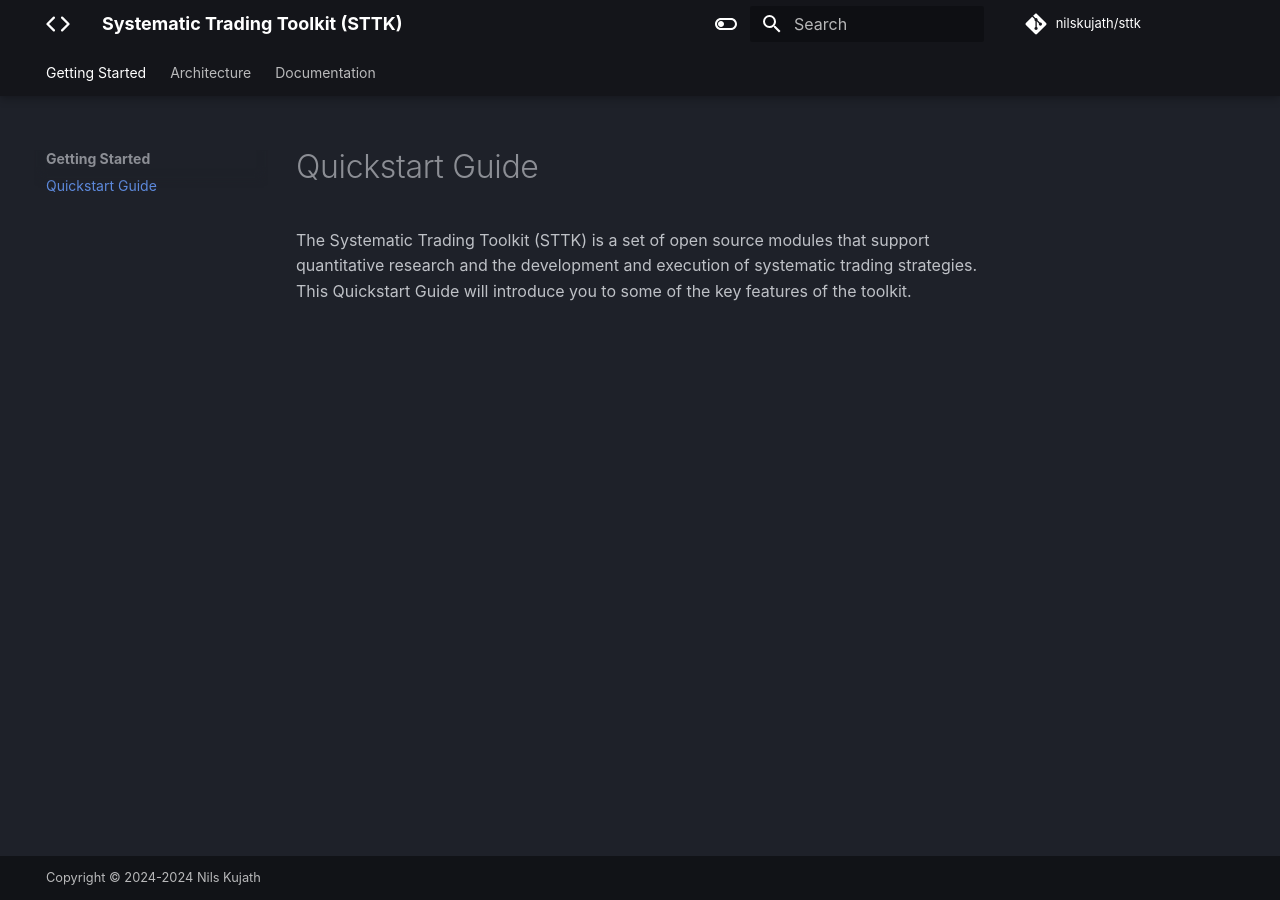
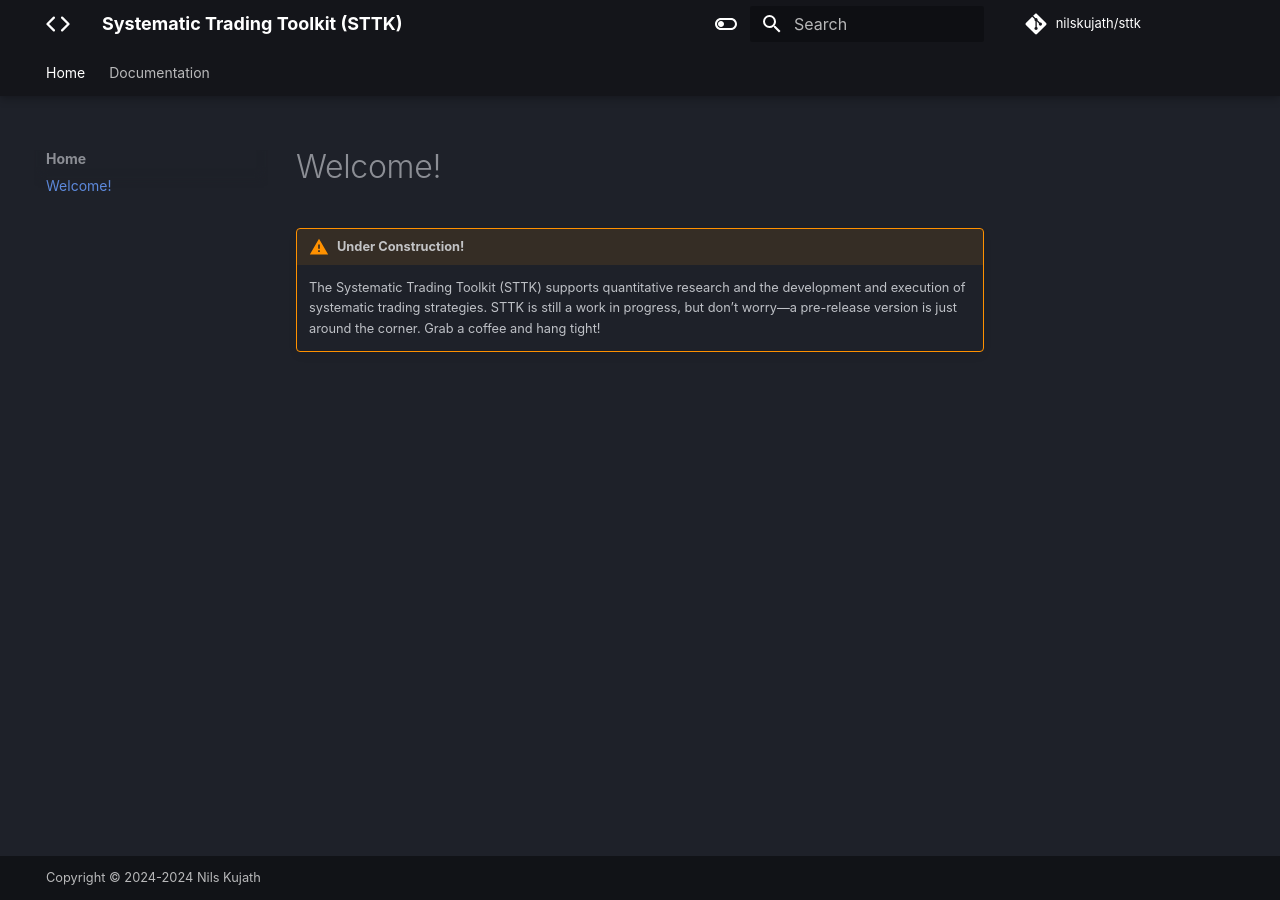
Before and after one commit to NilsKujath/sttk, an MkDocs documentation site: the page built from docs/index.md, in a window 1280 px wide. Built offline with MkDocs 1.6.1 and Material for MkDocs 9.7.7, drawn with Linux system fonts in a browser that asks for light colours; some web fonts are replaced; comment, search, counter and statistics services are not loaded.

Commit message:
Updated architecture section on documentation website, fixed README.md

```diff
--- a/docs/index.md
+++ b/docs/index.md
@@ -1,4 +1,9 @@
-# Quickstart Guide
+# Welcome!
 
-The Systematic Trading Toolkit (STTK) is a set of open source modules that support quantitative research and the development and execution of systematic trading strategies.
-This Quickstart Guide will introduce you to some of the key features of the toolkit.
+
+[//]: # (This Quickstart Guide will introduce you to some &#40;!&#41; of its key features.)
+
+!!! warning "Under Construction!"
+
+    The Systematic Trading Toolkit (STTK) supports quantitative research and the development and execution of systematic trading strategies.
+    STTK is still a work in progress, but don’t worry—a pre-release version is just around the corner. Grab a coffee and hang tight!
--- a/mkdocs.yml
+++ b/mkdocs.yml
@@ -4,12 +4,11 @@ copyright: Copyright &copy; 2024-2024 Nils Kujath
 extra:
   generator: false
 nav:
-  - Getting Started:
-    - Quickstart Guide: index.md
-  - Architecture:
-    - Core Idea and MWE: architecture/intro-eventdriven.md
+  - Home:
+    - Welcome!: index.md
   - Documentation:
-    - Introduction: documentation/documentation.md
+    - Introduction: documentation/intro_backbone.md
+    - Ontology of Event Types: documentation/ontology-of-event-types.md
 theme:
   icon:
     logo: octicons/code-16
@@ -32,7 +31,7 @@ theme:
   features:
     - navigation.tabs
     - navigation.tabs.sticky
-    - navigation.sections
+#    - navigation.sections
     - content.code.copy
     - content.code.select
     - content.code.annotate
```
Also changed, not shown: README.md (+1 -1 lines), docs/architecture/intro-eventdriven.md (deleted, +0 -1 lines), docs/documentation/documentation.md (deleted, +0 -1 lines), docs/documentation/intro_backbone.md (added, +8 -0 lines), docs/documentation/ontology-of-event-types.md (added, +1 -0 lines).
